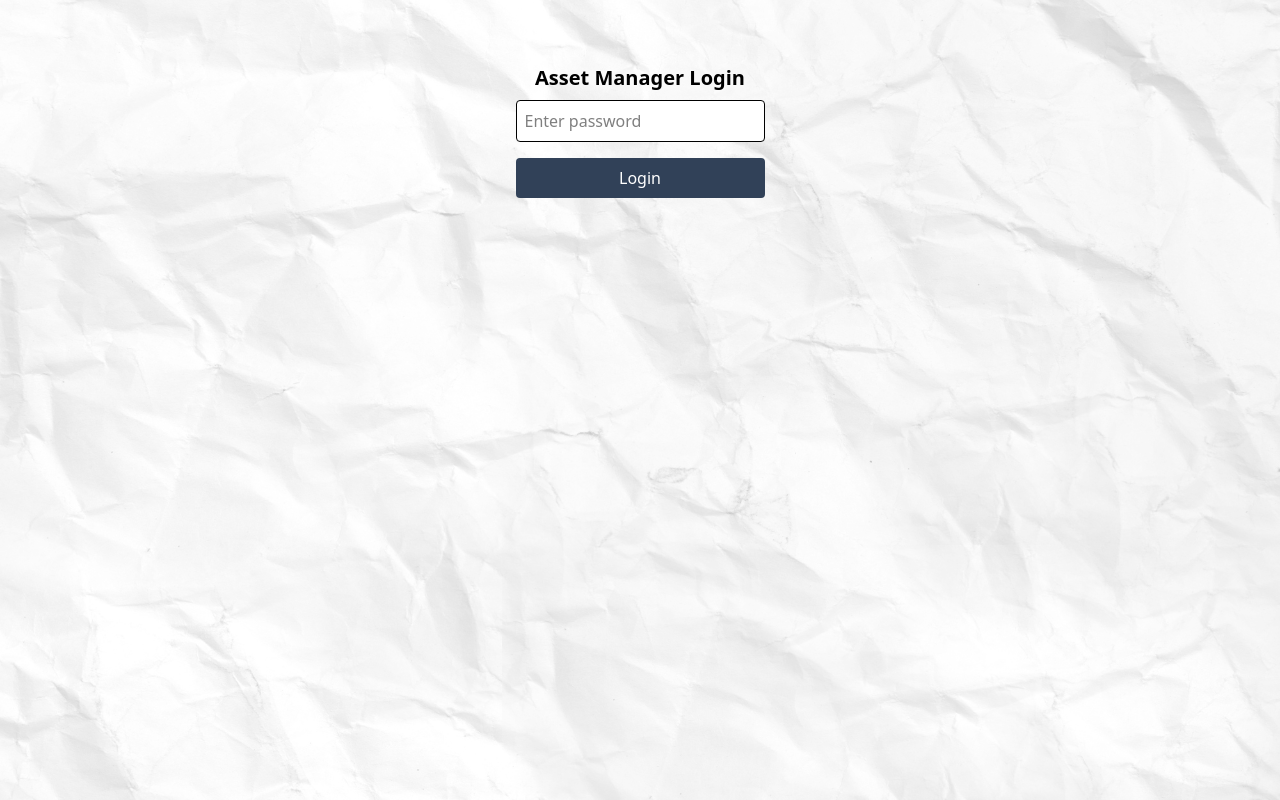
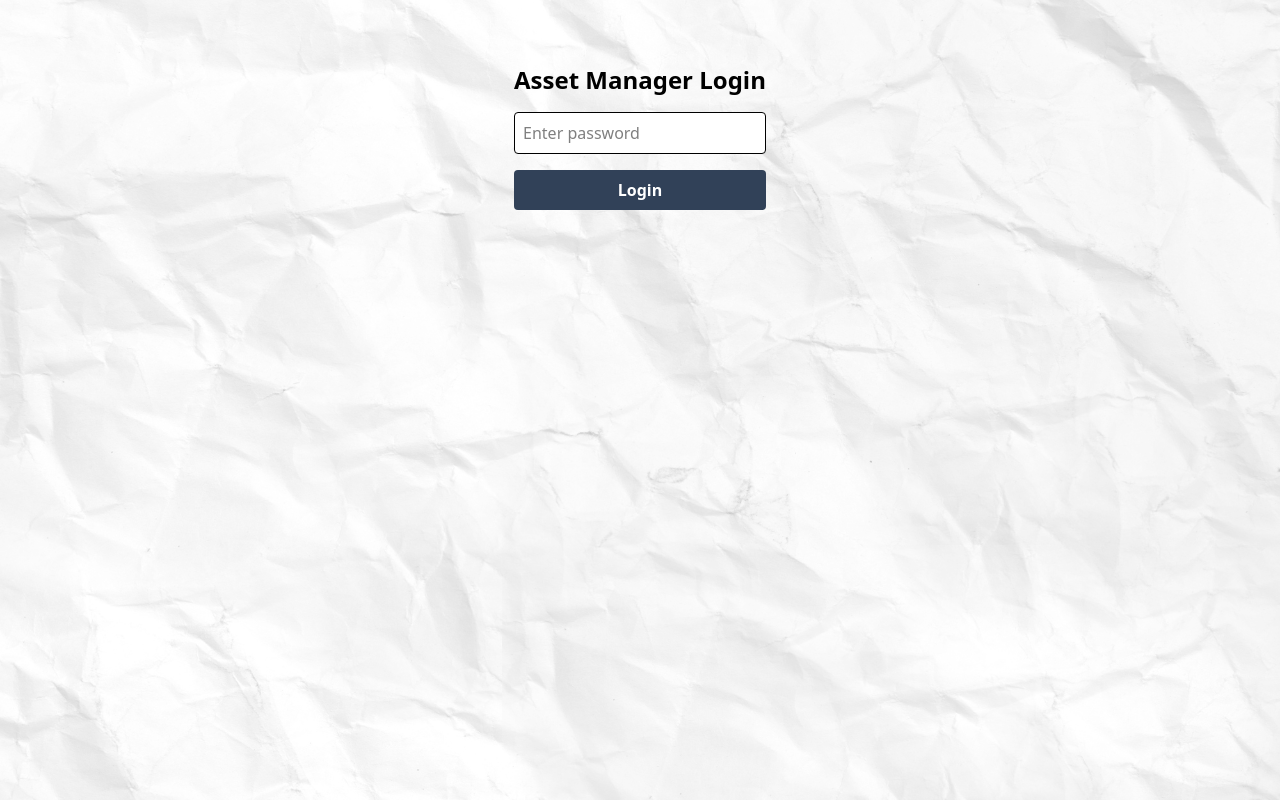
Before and after one commit to uk030621/AssetManagerLWJ, a Next.js app: page / in a window 1280 px wide. Built offline with nearby package versions, Linux system fonts and the light colour scheme.

Commit message:
Enlarged Login Header

```diff
--- a/app/page.js
+++ b/app/page.js
@@ -25,7 +25,7 @@ export default function Login() {
   return (
     <div className="flex flex-col items-center justify-start min-h-screen pt-10 bg-background">
       <div className="p-6">
-        <h2 className="text-xl font-bold text-center">Asset Manager Login</h2>
+        <h2 className="text-2xl mb-2 font-bold text-center">Asset Manager Login</h2>
         <input
           type="password"
           value={password}
@@ -36,7 +36,7 @@ export default function Login() {
         {error && <p className="text-red-500">{error}</p>}
         <button
           onClick={handleLogin}
-          className="mt-4 p-2 bg-slate-700 text-white rounded mx-auto block w-full"
+          className="mt-4 p-2 bg-slate-700 text-white font-bold hover:bg-green-800 rounded mx-auto block w-full"
         >
           Login
         </button>
```
